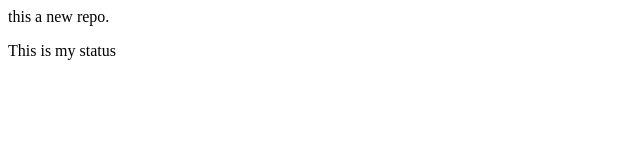
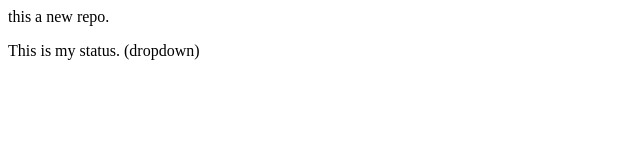
Before and after one commit to preetamsagar/localrepo, a plain HTML site: page index.html in a window 1280 px wide. Shown: the full height of the page, 0-640 px from the left. Drawn offline with Linux system fonts and the light colour scheme.

Commit message:
Add dropdown

```diff
--- a/index.html
+++ b/index.html
@@ -1,2 +1,2 @@
 <p>this a new repo. </p>
-<p> This is my status</p>
+<p> This is my status. (dropdown)</p>
```
